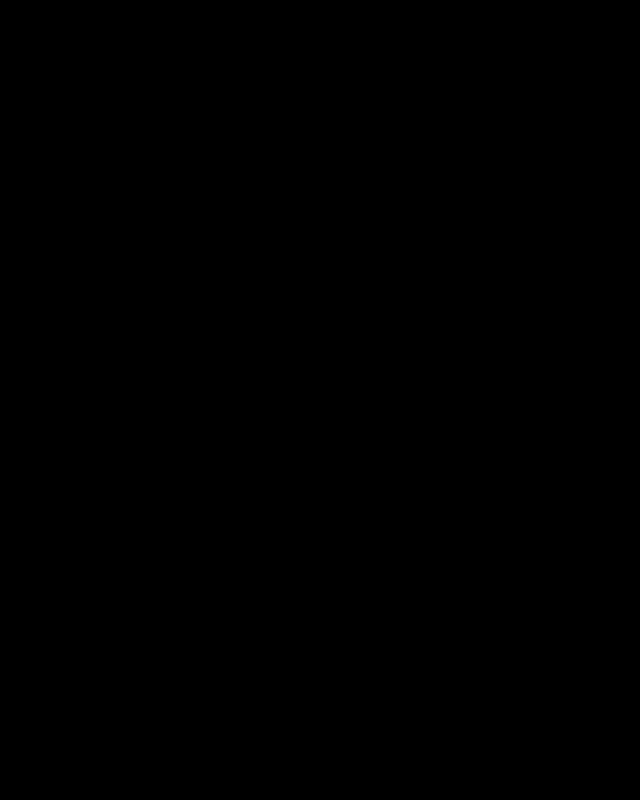
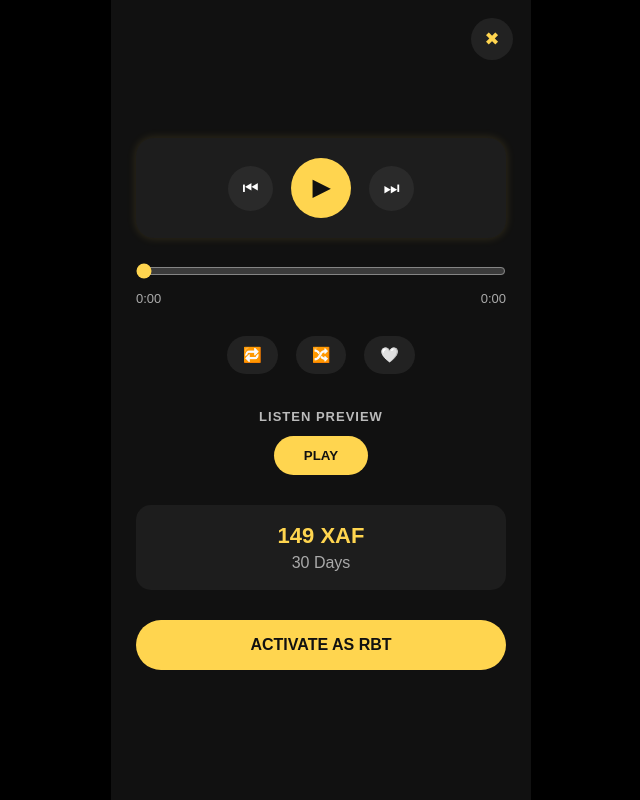
Before and after one commit to clickrtechnologies/rbt_portal, an Angular app: page /set-rbt in a window 1280 px wide. Before the commit this address led to /. Shown: the whole page, without its empty margins (319-959 px from the left). Built offline with nearby package versions, Linux system fonts and the light colour scheme.

Commit message:
feat: added dynamic music player navigation and playback controls

```diff
--- a/src/app/Features/music/music.component.html
+++ b/src/app/Features/music/music.component.html
@@ -39,12 +39,7 @@
       <input type="text" placeholder="Search songs or artist..." />
     </div>
 
-    <!-- CATEGORIES START -->
-
-    <!-- PARTY MUSIC -->
-
-
-    <!-- CATEGORIES START -->
+    <!-- CATEGORY LOOP -->
     <div class="category" *ngFor="let cat of categories">
 
       <!-- CATEGORY HEADER -->
@@ -72,7 +67,11 @@
 
           <div class="song-left">
 
-        <mat-icon class="song-icon">play_arrow</mat-icon>
+            <!-- PLAY BUTTON -->
+            <!-- SAME FUNCTION AS SET RBT -->
+            <mat-icon class="song-icon" (click)="openPlayer(s)">
+              play_arrow
+            </mat-icon>
 
             <div class="info">
               <h3>{{ s.name }}</h3>
@@ -81,7 +80,11 @@
 
           </div>
 
-      <button>SET RBT</button>
+          <!-- SET RBT BUTTON -->
+          <!-- SAME FUNCTION -->
+          <button (click)="openPlayer(s)">
+            SET RBT
+          </button>
 
         </div>
 
--- a/src/app/Features/music/music.component.scss
+++ b/src/app/Features/music/music.component.scss
@@ -118,6 +118,46 @@
   display: flex;
   align-items: center;
   gap: 8px;
+}
+
+.player-modal {
+  position: fixed;
+  top: 0;
+  left: 0;
+  width: 100%;
+  height: 100%;
+  background: rgba(0,0,0,0.9);
+  display: flex;
+  justify-content: center;
+  align-items: center;
+  z-index: 2000;
+}
+
+.player-card {
+  background: #121212;
+  color: white;
+  padding: 20px;
+  border-radius: 15px;
+  width: 300px;
+  text-align: center;
+  border: 1px solid gold;
+}
+
+.close-btn {
+  position: absolute;
+  margin-left: 120px;
+  cursor: pointer;
+  color: gold;
+  font-size: 20px;
+}
+
+.controls button {
+  background: gold;
+  border: none;
+  padding: 10px 20px;
+  margin-top: 15px;
+  border-radius: 10px;
+  cursor: pointer;
 }
 
 /* SEARCH BAR */
--- /dev/null
+++ b/src/app/Features/set-rbt/set-rbt.component.html
@@ -0,0 +1,122 @@
+<div class="rbt-container">
+
+  <!-- BACK BUTTON -->
+  <button class="close-btn" (click)="goBack()">
+    ✖
+  </button>
+
+  <!-- SONG INFO -->
+  <div class="title">
+    <h2>{{ song?.name }}</h2>
+    <p>{{ song?.artist }}</p>
+  </div>
+
+  <!-- PROGRESS BAR -->
+  <div class="player-box">
+
+    <!-- PREVIOUS -->
+    <button class="control-btn" (click)="prevSong()">
+      ⏮
+    </button>
+
+    <!-- PLAY / PAUSE -->
+    <button class="play-btn" (click)="togglePlay()">
+
+      <span *ngIf="!isPlaying">▶</span>
+      <span *ngIf="isPlaying">⏸</span>
+
+    </button>
+
+    <!-- NEXT -->
+    <button class="control-btn" (click)="nextSong()">
+      ⏭
+    </button>
+
+  </div>
+
+  <!-- SEEK BAR -->
+  <div class="progress-wrapper">
+
+    <input
+      type="range"
+      min="0"
+      [max]="duration"
+      [value]="currentTime"
+      (input)="seek($event)"
+      class="slider"
+    />
+
+  </div>
+
+  <!-- TIME -->
+  <div class="time-box">
+
+    <span>
+      {{ formatTime(currentTime) }}
+    </span>
+
+    <span>
+      {{ formatTime(duration) }}
+    </span>
+
+  </div>
+
+  <!-- EXTRA CONTROLS -->
+  <div class="extra-controls">
+
+    <!-- REPEAT -->
+    <button
+      class="small-btn"
+      (click)="toggleRepeat()">
+
+      {{ isRepeat ? '🔁 ON' : '🔁' }}
+
+    </button>
+
+    <!-- SHUFFLE -->
+    <button
+      class="small-btn"
+      (click)="toggleShuffle()">
+
+      {{ isShuffle ? '🔀 ON' : '🔀' }}
+
+    </button>
+
+    <!-- FAVORITE -->
+    <button
+      class="small-btn"
+      (click)="toggleFavorite()">
+
+      {{ isFavorite ? '❤️' : '🤍' }}
+
+    </button>
+
+  </div>
+
+  <!-- LISTEN SECTION -->
+  <div class="section">
+
+    <h3>LISTEN PREVIEW</h3>
+
+    <button
+      class="listen-btn"
+      (click)="togglePlay()">
+
+      {{ isPlaying ? 'PAUSE' : 'PLAY' }}
+
+    </button>
+
+  </div>
+
+  <!-- PRICE BOX -->
+  <div class="price">
+    <h3>149 XAF</h3>
+    <p>30 Days</p>
+  </div>
+
+  <!-- ACTIVATE BUTTON -->
+  <button class="activate-btn">
+    ACTIVATE AS RBT
+  </button>
+
+</div>
--- /dev/null
+++ b/src/app/Features/set-rbt/set-rbt.component.scss
@@ -0,0 +1,226 @@
+.rbt-container {
+  width: 100%;
+  max-width: 420px;
+  margin: auto;
+  padding: 25px;
+  min-height: 100vh;
+  background: #111;
+  color: #fff;
+  font-family: Arial, sans-serif;
+  position: relative;
+  display: flex;
+  flex-direction: column;
+  justify-content: flex-start;
+}
+
+/* CLOSE / BACK */
+.close-btn {
+  position: absolute;
+  top: 18px;
+  right: 18px;
+  border: none;
+  background: #222;
+  color: #ffd54f;
+  width: 42px;
+  height: 42px;
+  border-radius: 50%;
+  cursor: pointer;
+  font-size: 18px;
+  transition: 0.3s ease;
+}
+
+.close-btn:hover {
+  transform: scale(1.05);
+}
+
+/* SONG INFO */
+.title {
+  text-align: center;
+  margin-top: 70px;
+}
+
+.title h2 {
+  margin: 0;
+  font-size: 26px;
+  font-weight: 700;
+  color: #ffd54f;
+}
+
+.title p {
+  margin-top: 8px;
+  color: #bbb;
+  font-size: 14px;
+}
+
+/* PLAYER CONTROLS */
+.player-box {
+  margin-top: 35px;
+  background: #1d1d1d;
+  padding: 20px;
+  border-radius: 18px;
+  display: flex;
+  justify-content: center;
+  align-items: center;
+  gap: 18px;
+  box-shadow: 0 0 10px rgba(255, 213, 79, 0.15);
+}
+
+/* MAIN PLAY BUTTON */
+.play-btn {
+  width: 60px;
+  height: 60px;
+  border-radius: 50%;
+  border: none;
+  background: #ffd54f;
+  color: #111;
+  font-size: 22px;
+  cursor: pointer;
+  font-weight: bold;
+  transition: 0.2s ease;
+}
+
+.play-btn:hover {
+  transform: scale(1.08);
+}
+
+/* NEXT + PREV */
+.control-btn {
+  width: 45px;
+  height: 45px;
+  border: none;
+  border-radius: 50%;
+  background: #2a2a2a;
+  color: #fff;
+  cursor: pointer;
+  font-size: 18px;
+}
+
+.control-btn:hover {
+  background: #3a3a3a;
+}
+
+/* SEEK BAR */
+.progress-wrapper {
+  margin-top: 25px;
+}
+
+.slider {
+  width: 100%;
+  cursor: pointer;
+  accent-color: #ffd54f;
+}
+
+/* TIME */
+.time-box {
+  display: flex;
+  justify-content: space-between;
+  margin-top: 8px;
+  font-size: 13px;
+  color: #aaa;
+}
+
+/* EXTRA CONTROLS */
+.extra-controls {
+  margin-top: 30px;
+  display: flex;
+  justify-content: center;
+  gap: 18px;
+}
+
+.small-btn {
+  padding: 10px 16px;
+  border: none;
+  border-radius: 20px;
+  background: #222;
+  color: #ffd54f;
+  cursor: pointer;
+  font-size: 15px;
+  transition: 0.2s ease;
+}
+
+.small-btn:hover {
+  background: #333;
+}
+
+/* LISTEN SECTION */
+.section {
+  margin-top: 35px;
+  text-align: center;
+}
+
+.section h3 {
+  font-size: 13px;
+  color: #bbb;
+  letter-spacing: 1px;
+}
+
+.listen-btn {
+  margin-top: 12px;
+  padding: 12px 30px;
+  border: none;
+  background: #ffd54f;
+  color: #111;
+  border-radius: 25px;
+  cursor: pointer;
+  font-weight: bold;
+}
+
+/* PRICE */
+.price {
+  margin-top: 30px;
+  text-align: center;
+  background: #1d1d1d;
+  padding: 18px;
+  border-radius: 15px;
+}
+
+.price h3 {
+  margin: 0;
+  color: #ffd54f;
+  font-size: 22px;
+}
+
+.price p {
+  margin-top: 5px;
+  color: #aaa;
+}
+
+/* ACTIVATE */
+.activate-btn {
+  width: 100%;
+  margin-top: 30px;
+  padding: 16px;
+  border: none;
+  border-radius: 30px;
+  background: #ffd54f;
+  color: #111;
+  font-size: 16px;
+  cursor: pointer;
+  font-weight: bold;
+  transition: 0.2s ease;
+}
+
+.activate-btn:hover {
+  transform: scale(1.01);
+}
+
+/* MOBILE */
+@media (max-width: 480px) {
+  .rbt-container {
+    padding: 18px;
+  }
+
+  .title h2 {
+    font-size: 22px;
+  }
+
+  .play-btn {
+    width: 52px;
+    height: 52px;
+  }
+
+  .control-btn {
+    width: 40px;
+    height: 40px;
+  }
+}
--- /dev/null
+++ b/src/app/Features/set-rbt/set-rbt.component.ts
@@ -0,0 +1,144 @@
+import { Component, OnInit } from '@angular/core';
+import { Location } from '@angular/common';
+
+@Component({
+  selector: 'app-set-rbt',
+  templateUrl: './set-rbt.component.html',
+  styleUrls: ['./set-rbt.component.scss']
+})
+export class SetRbtComponent implements OnInit {
+
+  song: any;
+
+  audio!: HTMLAudioElement;
+
+  isPlaying = false;
+  isRepeat = false;
+  isShuffle = false;
+  isFavorite = false;
+
+  currentTime = 0;
+  duration = 0;
+
+  // temporary song list
+  songs = [
+    { name: 'Taki Taki', artist: 'DJ Snake', file: 'assets/songs/sample.mp3' },
+    { name: 'Perfect', artist: 'Ed Sheeran', file: 'assets/songs/sample.mp3' },
+    { name: 'Believer', artist: 'Imagine Dragons', file: 'assets/songs/sample.mp3' }
+  ];
+
+  currentIndex = 0;
+
+  constructor(private location: Location) {}
+
+  ngOnInit(): void {
+
+    this.song = history.state.song;
+
+    if (this.song) {
+      this.currentIndex =
+        this.songs.findIndex(s => s.name === this.song.name);
+
+      this.loadSong();
+    }
+  }
+
+  loadSong() {
+
+    if (this.audio) {
+      this.audio.pause();
+    }
+
+    this.song = this.songs[this.currentIndex];
+
+    this.audio = new Audio(this.song.file);
+
+    this.audio.addEventListener('loadedmetadata', () => {
+      this.duration = this.audio.duration;
+    });
+
+    this.audio.addEventListener('timeupdate', () => {
+      this.currentTime = this.audio.currentTime;
+    });
+
+    this.audio.addEventListener('ended', () => {
+      if (this.isRepeat) {
+        this.play();
+      } else {
+        this.nextSong();
+      }
+    });
+
+    this.play();
+  }
+
+  play() {
+    this.audio.play();
+    this.isPlaying = true;
+  }
+
+  pause() {
+    this.audio.pause();
+    this.isPlaying = false;
+  }
+
+  togglePlay() {
+    if (this.isPlaying) {
+      this.pause();
+    } else {
+      this.play();
+    }
+  }
+
+  nextSong() {
+
+    if (this.isShuffle) {
+      this.currentIndex =
+        Math.floor(Math.random() * this.songs.length);
+    } else {
+      this.currentIndex =
+        (this.currentIndex + 1) % this.songs.length;
+    }
+
+    this.loadSong();
+  }
+
+  prevSong() {
+
+    this.currentIndex =
+      (this.currentIndex - 1 + this.songs.length) %
+      this.songs.length;
+
+    this.loadSong();
+  }
+
+  seek(event: any) {
+    this.audio.currentTime = event.target.value;
+    this.currentTime = event.target.value;
+  }
+
+  toggleRepeat() {
+    this.isRepeat = !this.isRepeat;
+  }
+
+  toggleShuffle() {
+    this.isShuffle = !this.isShuffle;
+  }
+
+  toggleFavorite() {
+    this.isFavorite = !this.isFavorite;
+  }
+
+  goBack() {
+    this.audio.pause();
+    this.location.back();
+  }
+
+  formatTime(seconds: number): string {
+
+    const mins = Math.floor(seconds / 60);
+    const secs = Math.floor(seconds % 60);
+
+    return mins + ':' + (secs < 10 ? '0' : '') + secs;
+  }
+}
--- a/src/app/app-routing.module.ts
+++ b/src/app/app-routing.module.ts
@@ -3,6 +3,7 @@
 
 import { MusicComponent } from './Features/music/music.component';
 import { LoginComponent } from './Features/login/login.component';
+import { SetRbtComponent } from './Features/set-rbt/set-rbt.component';
 
 const routes: Routes = [
 
@@ -10,7 +11,9 @@
 
   { path: 'login', component: LoginComponent },
 
-  { path: 'music', component: MusicComponent }
+  { path: 'music', component: MusicComponent },
+
+  { path: 'set-rbt', component: SetRbtComponent }
 
 ];
 
--- a/src/app/app.module.ts
+++ b/src/app/app.module.ts
@@ -3,10 +3,12 @@
 
 import { AppRoutingModule } from './app-routing.module';
 import { AppComponent } from './app.component';
+import { SetRbtComponent } from './Features/set-rbt/set-rbt.component';
 
 @NgModule({
   declarations: [
-    AppComponent
+    AppComponent,
+    SetRbtComponent
   ],
   imports: [
     BrowserModule,
```
Also changed, not shown: src/app/Features/music/music.component.ts (+18 -18 lines), 1 other file (tests, documents, lock files or other folders). Lines whose indentation alone changed are shown as unchanged.
